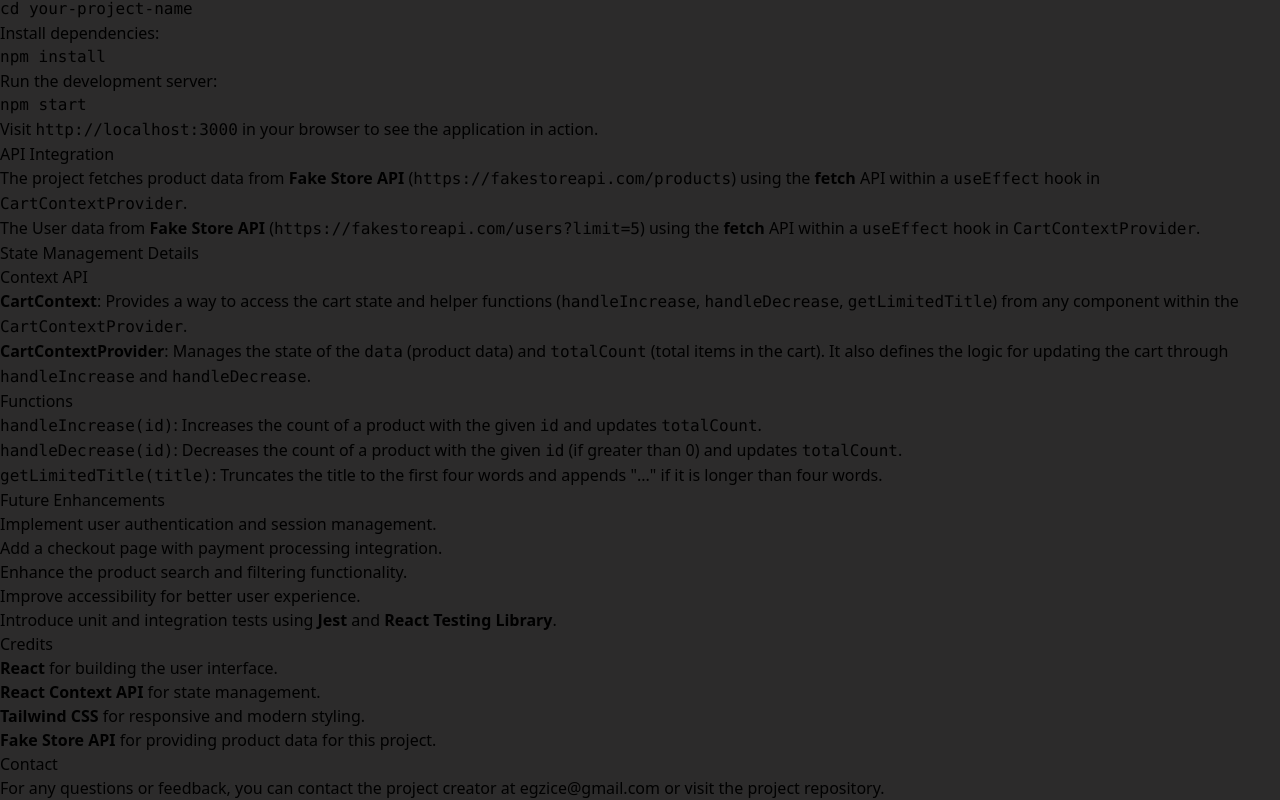
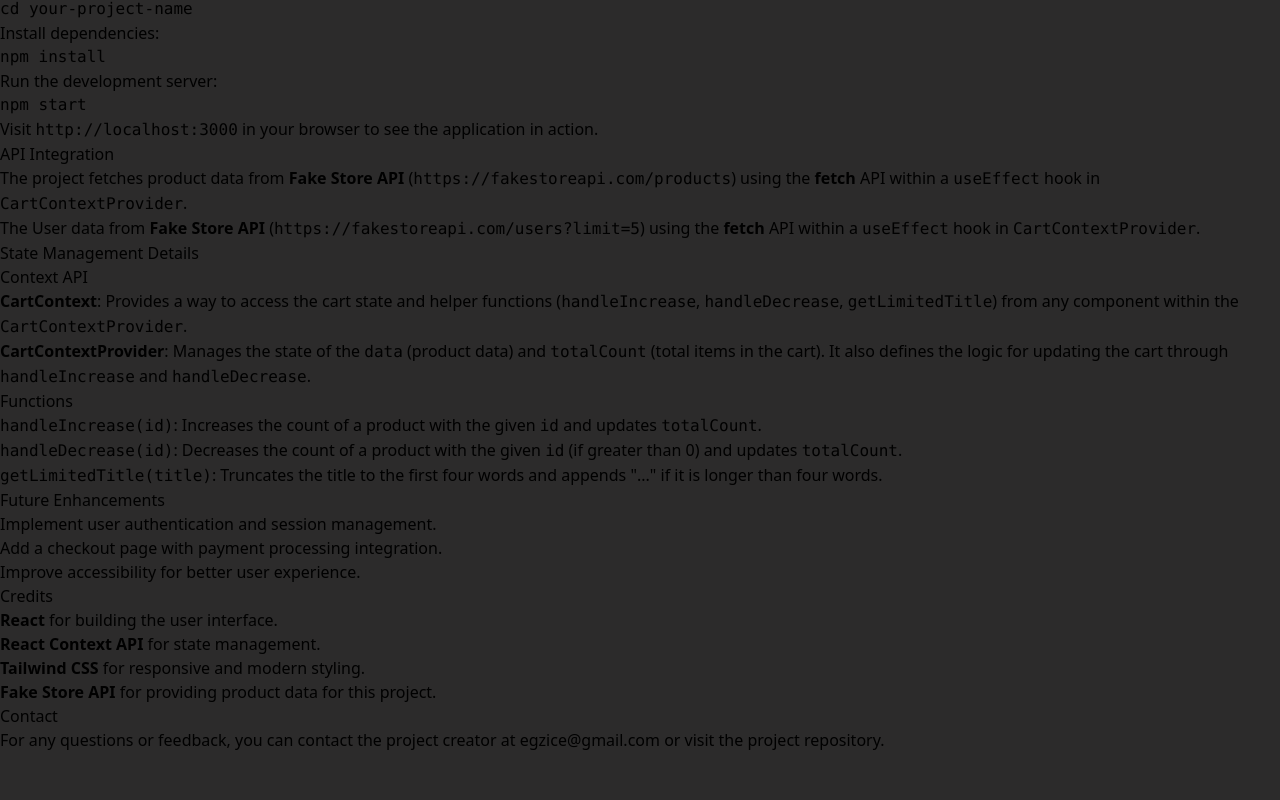
Before and after one commit to esyice/Brainwave-E-com, a React (Vite) app: page /About in a window 1280 px wide. Shown: the part 1125-1925 px from the top of the page. After the commit the page ends 1877 px from the top, so only its background shows below. Built offline with nearby package versions, Linux system fonts and the light colour scheme; no server answers.

Commit message:
updating about

```diff
--- a/src/pages/About.jsx
+++ b/src/pages/About.jsx
@@ -110,9 +110,7 @@
         <ul className="list-disc ml-8">
           <li>Implement user authentication and session management.</li>
           <li>Add a checkout page with payment processing integration.</li>
-          <li>Enhance the product search and filtering functionality.</li>
           <li>Improve accessibility for better user experience.</li>
-          <li>Introduce unit and integration tests using <strong>Jest</strong> and <strong>React Testing Library</strong>.</li>
         </ul>
       </section>
 
```
